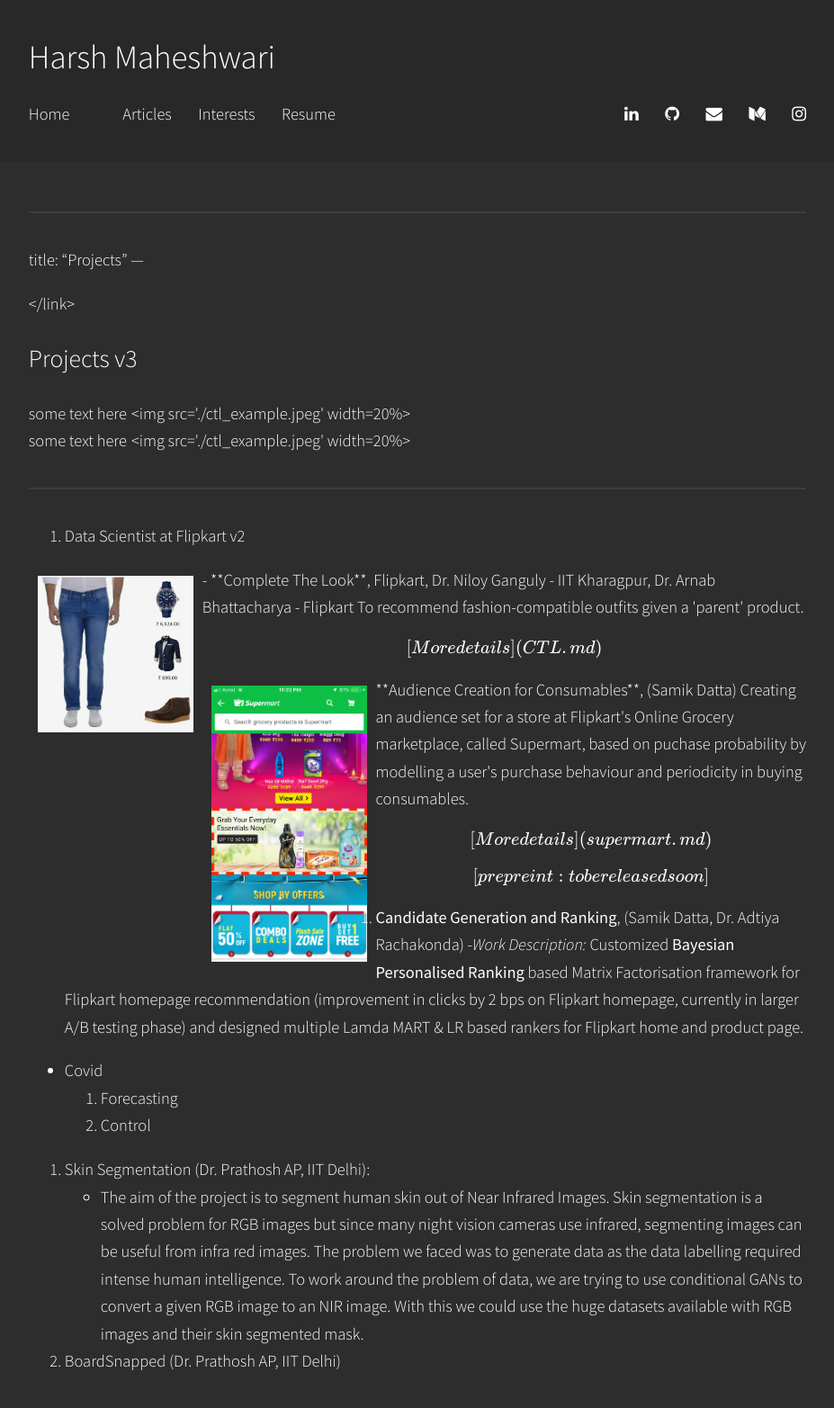
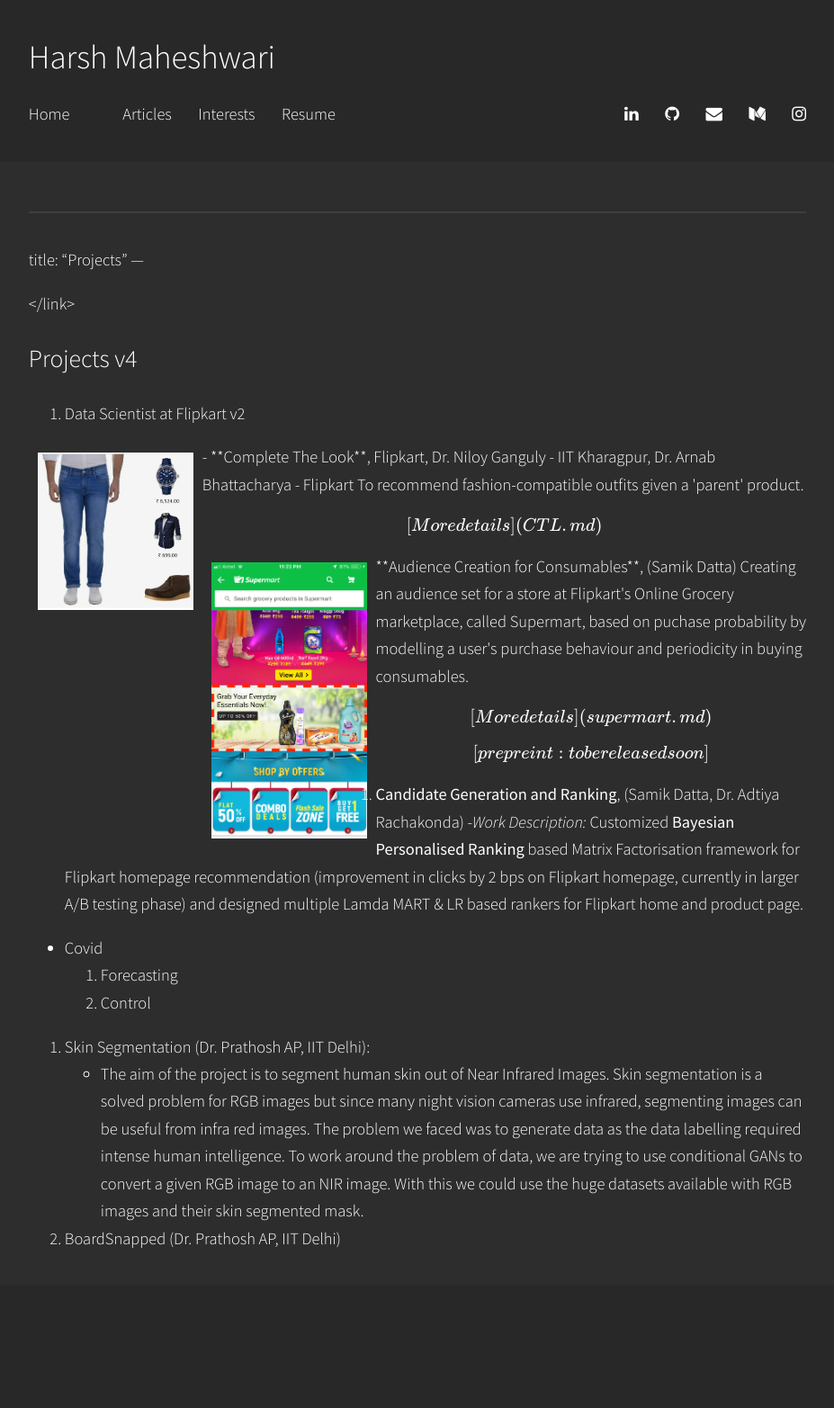
Before and after one commit to harshm121/portfolio-old, a Jekyll site: the page built from Projects/index.md, in a window 1280 px wide. Shown: the whole page at 90% size, without its empty margins (176-1103 px from the left). Built offline with Jekyll 4.4.1, drawn with Linux system fonts in a browser that asks for light colours; our own code applies the rules of GitHub Pages for plain Markdown files; formulas are drawn with MathJax 3; after the commit the page ends 1429 px from its top, so only the background shows below that.

Commit message:
Update index.md

```diff
--- a/Projects/index.md
+++ b/Projects/index.md
@@ -19,28 +19,8 @@
 
 
 
-## Projects v3
+## Projects v4
 
-<div class="clearfix float-my-children">
-   <img src='./ctl_example.jpeg' width=20%>
-   <div>some text here</div>
-</div>
-
-<div class="clearfix float-my-children">
-   <img src='./ctl_example.jpeg' width=20%>
-   <div>some text here</div>
-</div>
-
-
-
-
-
-
-
-
-
-
----
 1. Data Scientist at Flipkart v2
 <div>
  <img align="left" style="padding:10px;" src="./ctl_example.jpeg" alt="CTL Example" width="20%">
```
